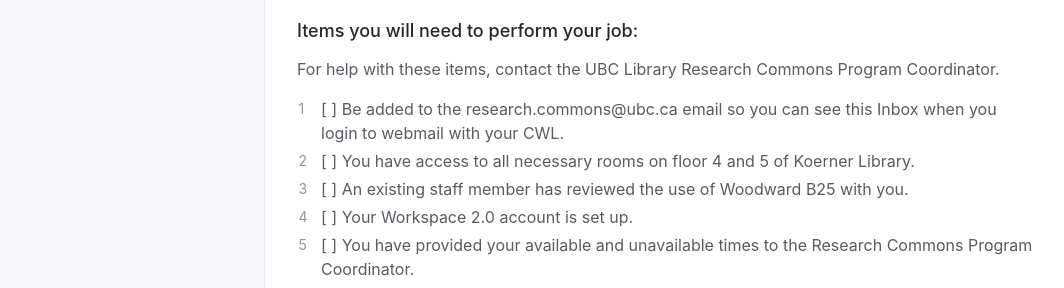
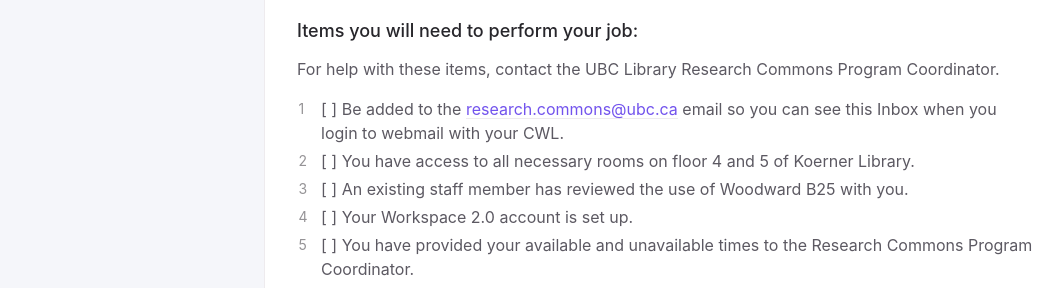
Before and after one commit to sarahblay/rc-docs, a Jekyll site: the page built from docs/onboarding.md, in a window 1280 px wide. Shown: the part 829-1117 px from the top of the page, without its empty margins (107-1171 px from the left). Built offline with Jekyll 4.4.1, drawn with Linux system fonts in a browser that asks for light colours; part of the change alters nothing that is shown.

```diff
--- a/docs/onboarding.md
+++ b/docs/onboarding.md
@@ -28,7 +28,7 @@ Welcome aboard! Here are the logistical things we need to take care of with you.
 
 For help with these items, contact the UBC Library Research Commons Program Coordinator.
 
-1. \[    \] Be added to the research.commons@ubc.ca email so you can see this Inbox when you login to webmail with your CWL.
+1. \[    \] Be added to the [research.commons@ubc.ca](research.commons@ubc.ca) email so you can see this Inbox when you login to webmail with your CWL.
 1. \[    \] You have access to all necessary rooms on floor 4 and 5 of Koerner Library.
 1. \[    \] An existing staff member has reviewed the use of Woodward B25 with you.
 1. \[    \] Your Workspace 2.0 account is set up.
```
